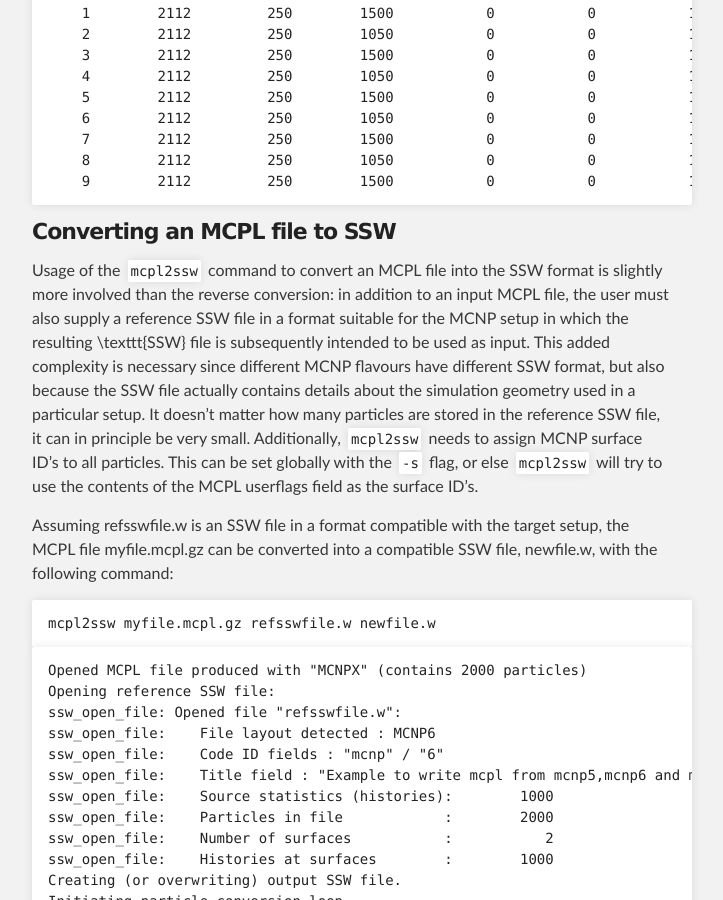
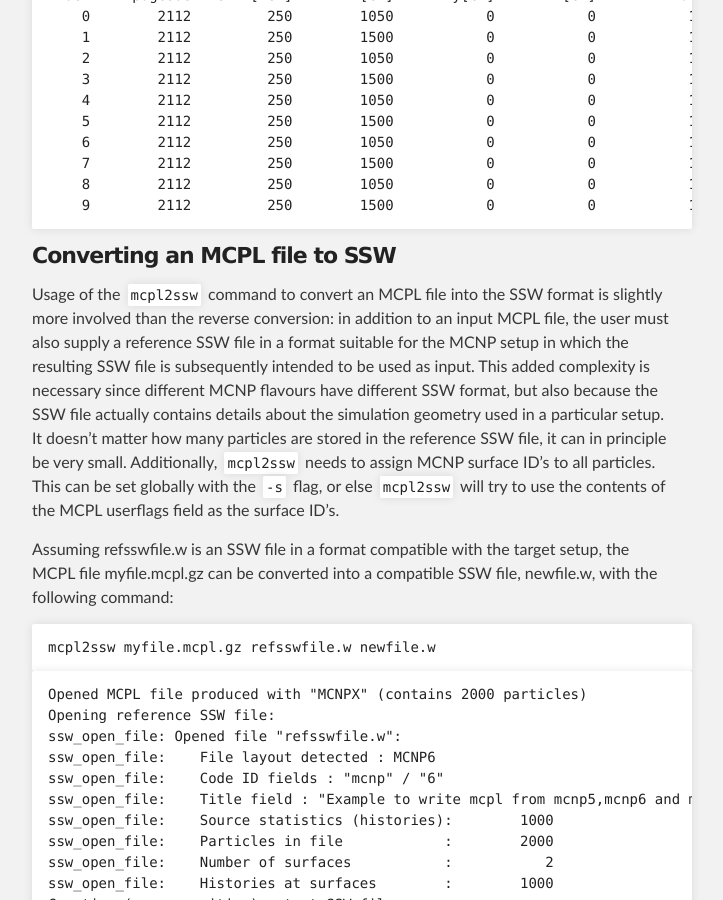
Before and after one commit to mctools/mcpl, a Jekyll site: the page built from hooks_mcnp.md, in a window 1280 px wide and 900 px high, scrolled down 2375 px. Shown: the whole window, without its empty margins (288-1011 px from the left). Built offline with Jekyll 4.4.1, drawn with Linux system fonts in a browser that asks for light colours; some of the changed text lies outside the part shown.

Commit message:
Update hooks_mcnp.md

```diff
--- a/hooks_mcnp.md
+++ b/hooks_mcnp.md
@@ -91,7 +91,7 @@ index     pdgcode   ekin[MeV]       x[cm]       y[cm]       z[cm]          ux
 
 Usage of the `mcpl2ssw` command to convert an MCPL file into the SSW format is slightly more involved than the reverse conversion: in addition to an input MCPL file, the user must also supply a reference
 SSW file in a format suitable for the MCNP setup in which the
-resulting \texttt{SSW} file is subsequently intended to be used as input. This added complexity is necessary since different MCNP flavours have different SSW format, but also because the SSW file actually contains details about the simulation geometry used in a particular setup. It doesn't matter how many particles are stored in the reference SSW file, it can in principle be very small. Additionally, `mcpl2ssw` needs to assign MCNP surface ID's to all particles. This can be set globally with the `-s` flag, or else `mcpl2ssw` will try to use the contents of the MCPL userflags field as the surface ID's.
+resulting SSW file is subsequently intended to be used as input. This added complexity is necessary since different MCNP flavours have different SSW format, but also because the SSW file actually contains details about the simulation geometry used in a particular setup. It doesn't matter how many particles are stored in the reference SSW file, it can in principle be very small. Additionally, `mcpl2ssw` needs to assign MCNP surface ID's to all particles. This can be set globally with the `-s` flag, or else `mcpl2ssw` will try to use the contents of the MCPL userflags field as the surface ID's.
 
 Assuming refsswfile.w is an SSW file in a format compatible with the target setup, the MCPL file myfile.mcpl.gz can be converted into a compatible SSW file, newfile.w, with the following command:
 
```
Also changed, not shown: other parts of hooks_mcnp.md (+1 -1 lines).
